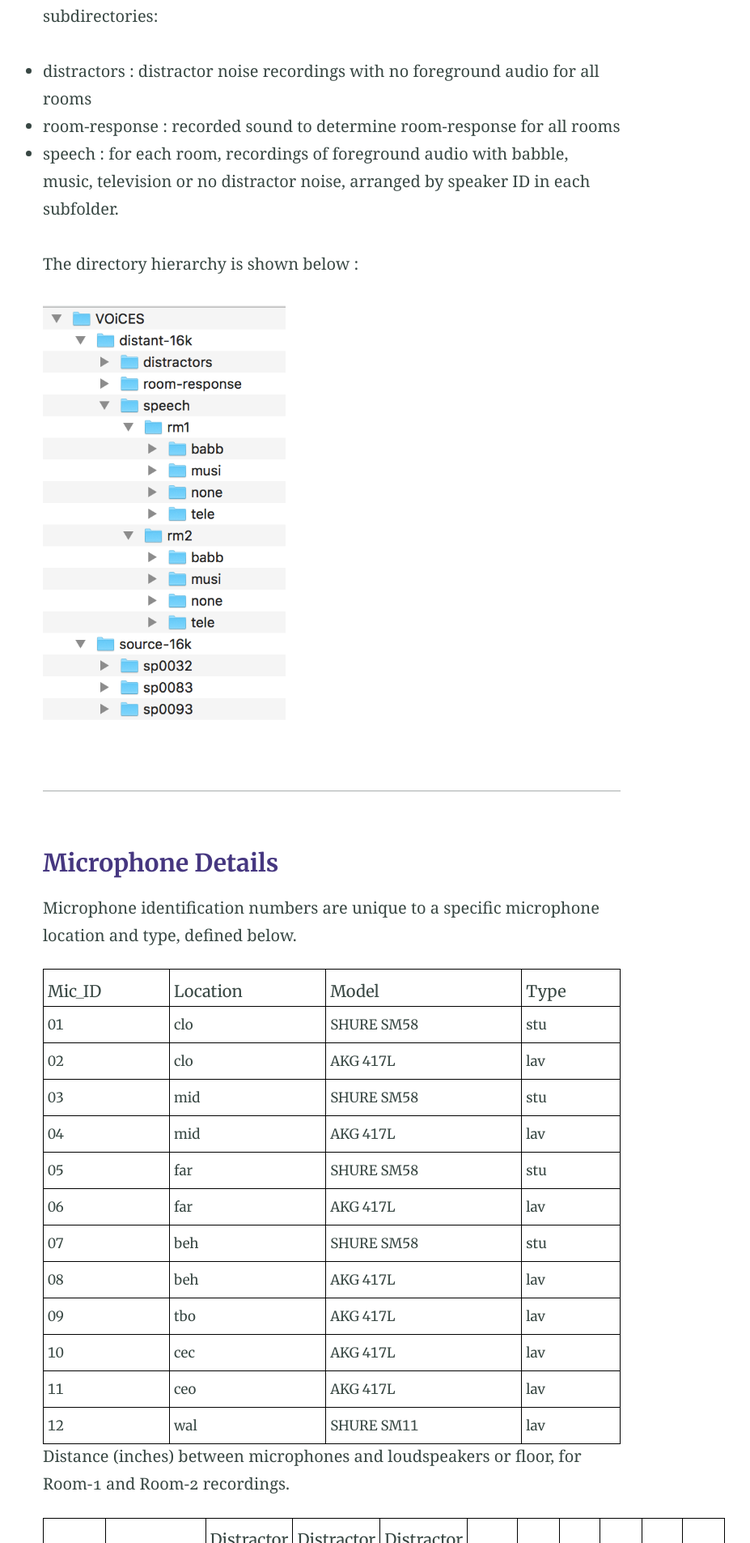
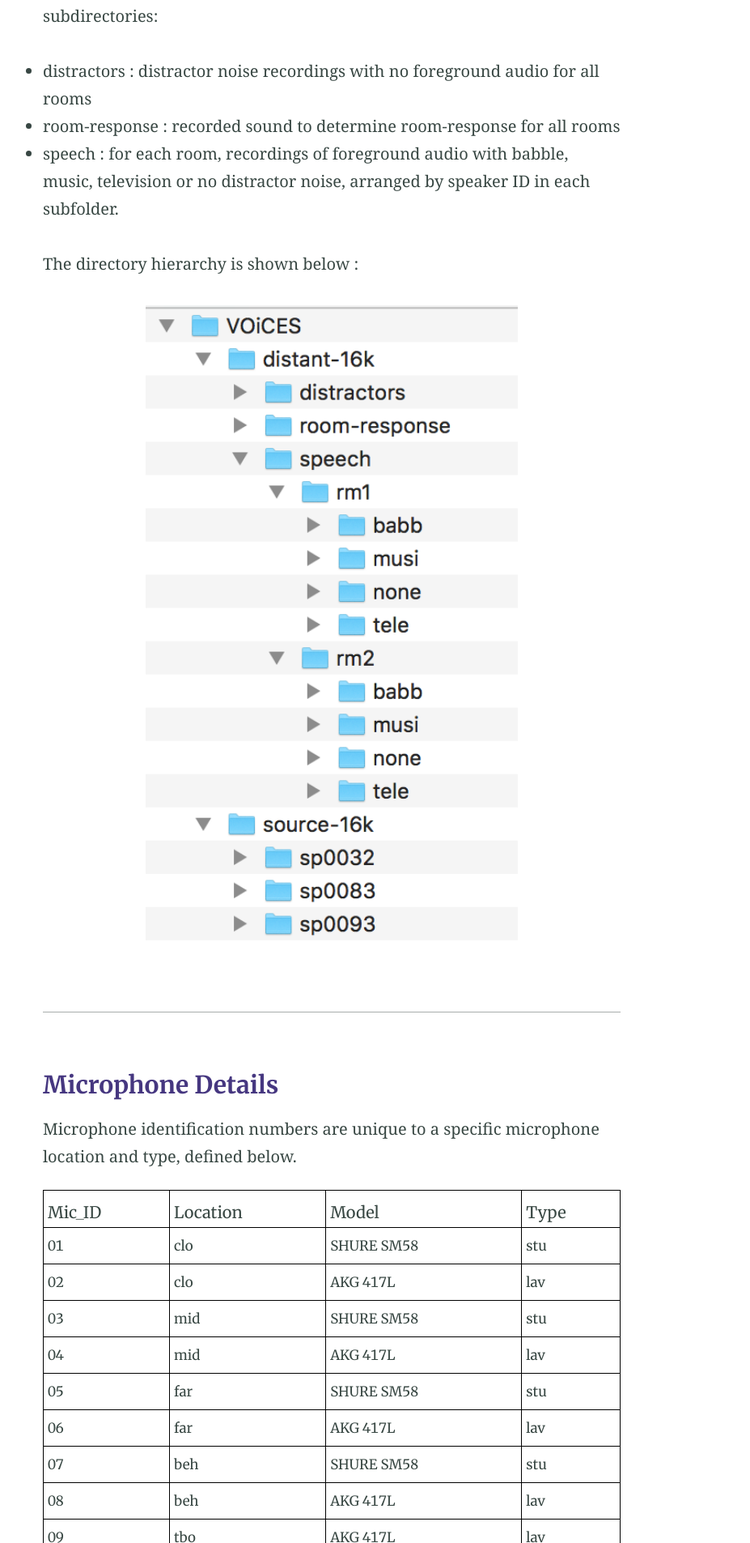
Before and after one commit to IQTLabs/voices, a Jekyll site: the page built from Lab41-SRI-VOiCES_README.md, in a window 1280 px wide. Shown: the part 4495-6400 px from the top of the page at 81% size, without its empty margins (230-1157 px from the left). Built offline with Jekyll 4.4.1, drawn with Linux system fonts in a browser that asks for light colours; our own code applies the rules of GitHub Pages for plain Markdown files.

Commit message:
fixing readme

```diff
--- a/Lab41-SRI-VOiCES_README.md
+++ b/Lab41-SRI-VOiCES_README.md
@@ -99,7 +99,9 @@ speaker ID in each subfolder.
 The directory hierarchy is shown below :
 
 
-<img align="center" width="300" src="/images/VOiCES_directory_structure.png">
+<p align="center">
+  <img width="460" src="/images/VOiCES_directory_structure.png">
+</p>
 
 ---
 ### Microphone Details
```
Also changed, not shown: downloads.md (+1 -1 lines).
